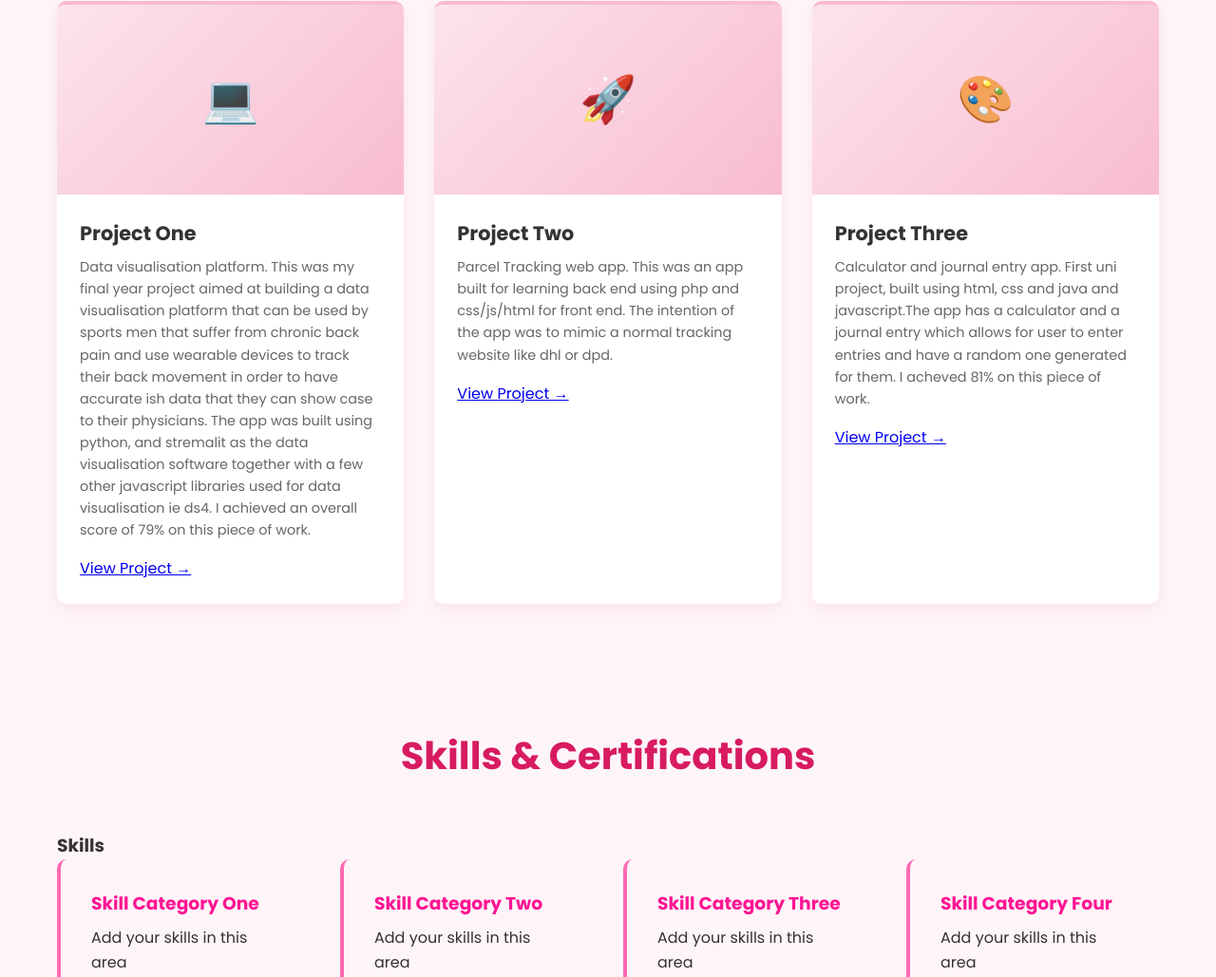
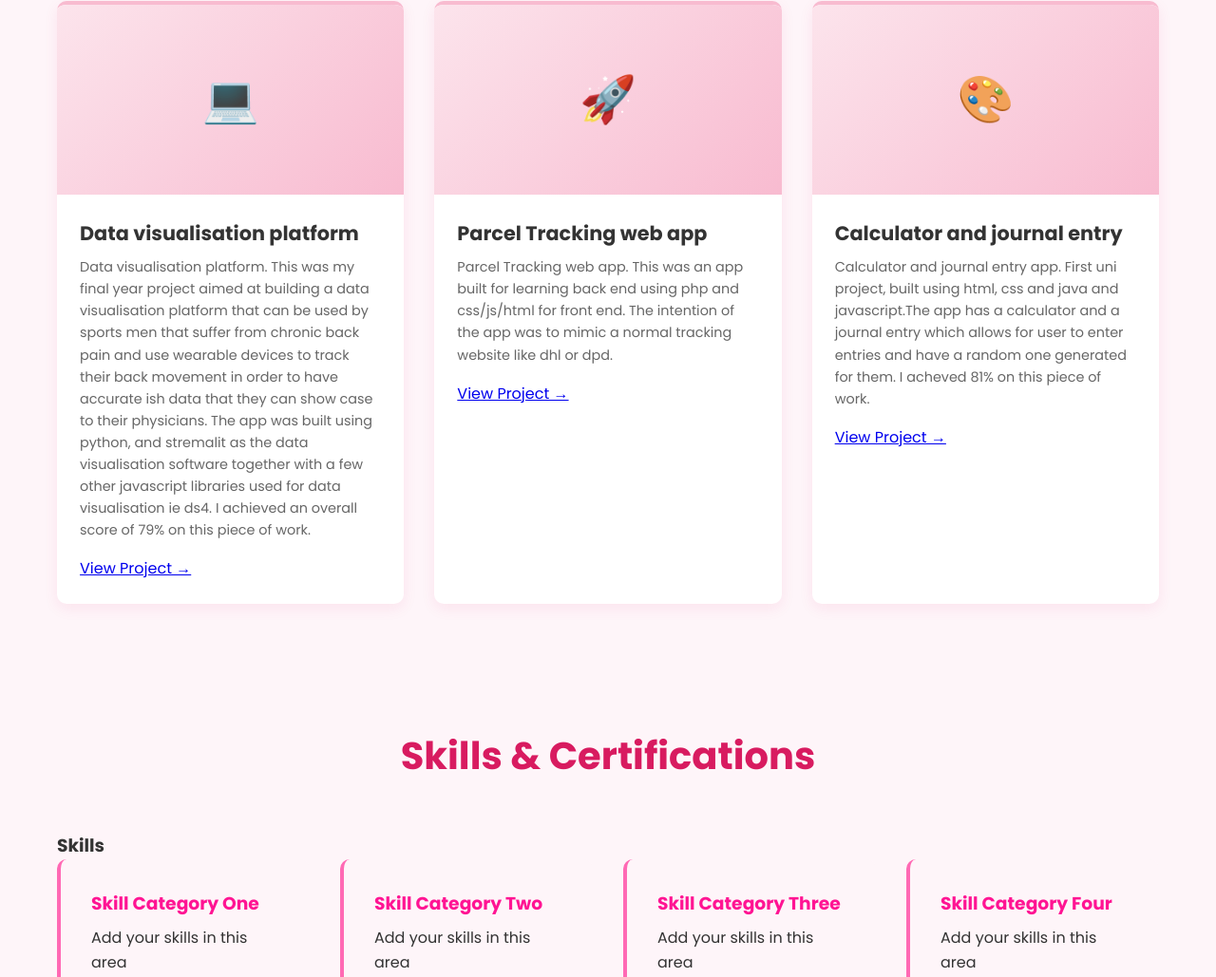
Before and after one commit to daphine19/daphine-nakityo.gihub.io, a plain HTML site: page index.html in a window 1280 px wide. Shown: the part 1348-2377 px from the top of the page at 95% size. Drawn offline with Linux system fonts and the light colour scheme.

Commit message:
Update index.html

```diff
--- a/index.html
+++ b/index.html
@@ -420,7 +420,7 @@
              <div class="project-card">
                 <div class="project-image">💻</div>
                 <div class="project-info">
-                    <h3>Project One</h3>
+                    <h3>Data visualisation platform</h3>
                     <p> Data visualisation platform. This was my final year project aimed at building a data visualisation platform that can be used by sports men that suffer from chronic back pain and use wearable devices to track their back movement in order to have accurate ish data that they can show case to their physicians.
                         The app was built using python, and stremalit as the data visualisation software together with a few other javascript libraries used for data visualisation ie ds4. I achieved an overall score of 79% on this piece of work.</p>
                     <a href="https://github.com/daphine19/dissertation-code" class="btn">View Project →</a>
@@ -429,7 +429,7 @@
             <div class="project-card">
                 <div class="project-image">🚀</div>
                 <div class="project-info">
-                    <h3>Project Two</h3>
+                    <h3>Parcel Tracking web app</h3>
                     <p>Parcel Tracking web app. This was an app built for learning back end using php and css/js/html for front end. The intention of the app was to mimic a normal tracking website like dhl or dpd.</p>
                     <a href="https://github.com/daphine19/WP-Parcel-tracking-web-app" class="btn">View Project →</a>
                 </div>
@@ -437,7 +437,7 @@
             <div class="project-card">
                 <div class="project-image">🎨</div>
                 <div class="project-info">
-                    <h3>Project Three</h3>
+                    <h3>Calculator and journal entry</h3>
                     <p>Calculator and journal entry app. First uni project, built using html, css and java and javascript.The app has a calculator and a journal entry which allows for user to enter entries and have a random one generated for them. I acheved 81% on this piece of work.   </p>
                     <a href="https://github.com/daphine19/APP-journal-and-calculator-website" class="btn">View Project →</a>
                 </div>
```
